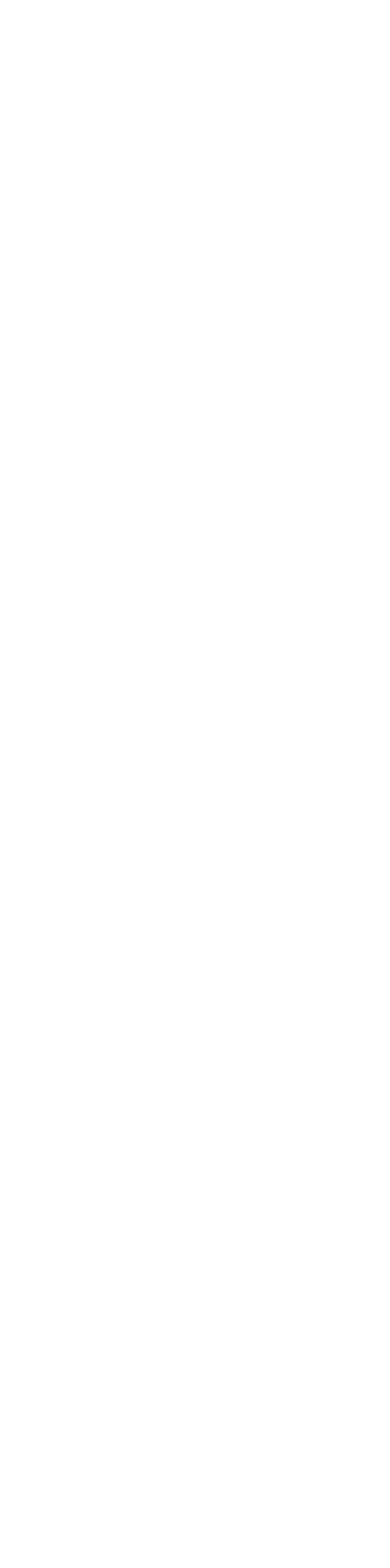
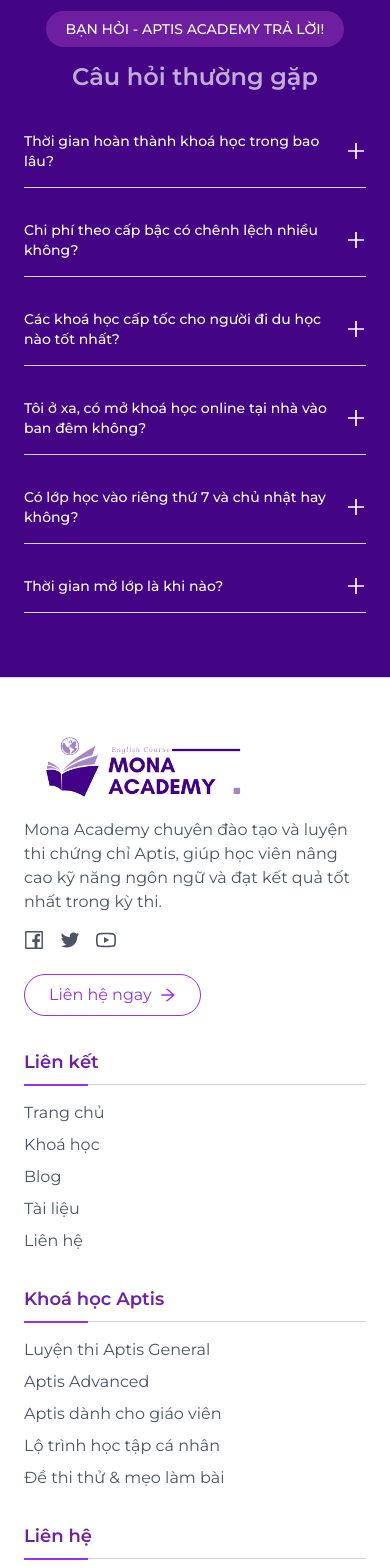
Before and after one commit to hoangkha442/aptis_course_website, a React (Vite) app: page / in a window 390 px wide. Shown: the part 6600-8168 px from the top of the page. Before the commit the page ends 6547 px from the top, so only its background shows below. Built offline with nearby package versions, Linux system fonts and the light colour scheme.

Commit message:
create, update FAQ and footer

```diff
--- a/src/App.tsx
+++ b/src/App.tsx
@@ -3,6 +3,7 @@ import { Route, Routes } from 'react-router-dom'
 import './App.css'
 import Home from './page/Home.tsx'
 import NavBar from './components/NavBar.tsx'
+import Footer from './components/Footer.tsx'
 function App() {
   return (
     <>
@@ -10,6 +11,7 @@ function App() {
       <Routes>
         <Route index element={<Home />}/>
       </Routes>
+      <Footer />
     </>
   )
 }
--- /dev/null
+++ b/src/components/Footer.tsx
@@ -0,0 +1,77 @@
+import { FacebookOutlined, TwitterOutlined, YoutubeOutlined, ArrowRightOutlined } from "@ant-design/icons";
+import logo from "../assets/logo_course_website.png"
+const Footer: React.FC = () => {
+  return (
+    <footer className="bg-white py-12 border-t border-gray-300">
+      <div className="max-w-7xl mx-auto grid grid-cols-1 md:grid-cols-4 gap-8 px-6">
+
+        {/* Logo + Description */}
+        <div>
+          <div className="flex items-center space-x-2">
+            <img src={logo} alt="Mona Academy" className="w-60 h-20" />
+            {/* <h2 className="text-xl font-bold text-purple-800">MONA ACADEMY</h2> */}
+          </div>
+          <p className="text-gray-600 mt-3">
+            Mona Academy chuyên đào tạo và luyện thi chứng chỉ Aptis, giúp học viên nâng cao kỹ năng ngôn ngữ và đạt kết quả tốt nhất trong kỳ thi.
+          </p>
+
+          {/* Social Icons */}
+          <div className="flex space-x-4 mt-4">
+            <a href="#" className="text-gray-600 hover:text-purple-600 transition"><FacebookOutlined className="text-xl" /></a>
+            <a href="#" className="text-gray-600 hover:text-purple-600 transition"><TwitterOutlined className="text-xl" /></a>
+            <a href="#" className="text-gray-600 hover:text-purple-600 transition"><YoutubeOutlined className="text-xl" /></a>
+          </div>
+
+          {/* CTA Button */}
+          <button className="mt-5 px-6 py-2 rounded-full border border-purple-600 text-purple-600 hover:bg-purple-600 hover:text-white transition flex items-center space-x-2">
+            <span>Liên hệ ngay</span> <ArrowRightOutlined />
+          </button>
+        </div>
+
+        {/* Links */}
+        <div>
+          <h3 className="text-lg font-semibold text-purple-800 relative pb-2 border-b border-gray-300 after:content-[''] after:w-16 after:h-[2px] after:bg-purple-600 after:absolute after:bottom-[-2px] after:left-0">
+            Liên kết
+          </h3>
+          <ul className="mt-4 space-y-2">
+            <li><a href="#" className="text-gray-600 hover:text-purple-600 transition">Trang chủ</a></li>
+            <li><a href="#" className="text-gray-600 hover:text-purple-600 transition">Khoá học</a></li>
+            <li><a href="#" className="text-gray-600 hover:text-purple-600 transition">Blog</a></li>
+            <li><a href="#" className="text-gray-600 hover:text-purple-600 transition">Tài liệu</a></li>
+            <li><a href="#" className="text-gray-600 hover:text-purple-600 transition">Liên hệ</a></li>
+          </ul>
+        </div>
+
+        {/* Categories */}
+        <div>
+          <h3 className="text-lg font-semibold text-purple-800 relative pb-2 border-b border-gray-300 after:content-[''] after:w-16 after:h-[2px] after:bg-purple-600 after:absolute after:bottom-[-2px] after:left-0">
+            Khoá học Aptis
+          </h3>
+          <ul className="mt-4 space-y-2">
+            <li><a href="#" className="text-gray-600 hover:text-purple-600 transition">Luyện thi Aptis General</a></li>
+            <li><a href="#" className="text-gray-600 hover:text-purple-600 transition">Aptis Advanced</a></li>
+            <li><a href="#" className="text-gray-600 hover:text-purple-600 transition">Aptis dành cho giáo viên</a></li>
+            <li><a href="#" className="text-gray-600 hover:text-purple-600 transition">Lộ trình học tập cá nhân</a></li>
+            <li><a href="#" className="text-gray-600 hover:text-purple-600 transition">Đề thi thử & mẹo làm bài</a></li>
+          </ul>
+        </div>
+
+        {/* Contact Info */}
+        <div>
+          <h3 className="text-lg font-semibold text-purple-800 relative pb-2 border-b border-gray-300 after:content-[''] after:w-16 after:h-[2px] after:bg-purple-600 after:absolute after:bottom-[-2px] after:left-0">
+            Liên hệ
+          </h3>
+          <p className="text-gray-600 mt-4"><strong>Phone:</strong> 0981 044 204</p>
+          <p className="text-gray-600"><strong>Email:</strong> chauhoangkha442@gmail.com</p>
+
+          <h3 className="text-lg font-semibold text-purple-800 relative pb-2 border-b border-gray-300 mt-6 after:content-[''] after:w-16 after:h-[2px] after:bg-purple-600 after:absolute after:bottom-[-2px] after:left-0">
+            Địa chỉ
+          </h3>
+          <p className="text-gray-600 mt-4">1027 CMT8, Phường 5, Tân Bình, TP Hồ Chí Minh</p>
+        </div>
+      </div>
+    </footer>
+  );
+};
+
+export default Footer;
--- /dev/null
+++ b/src/page/FAQ/data.ts
@@ -0,0 +1,26 @@
+export const faqs = [
+  {
+    question: "Thời gian hoàn thành khoá học trong bao lâu?",
+    answer: "Tuỳ vào lộ trình học của mỗi học viên, thời gian hoàn thành khóa học có thể kéo dài từ 3 đến 6 tháng.",
+  },
+  {
+    question: "Chi phí theo cấp bậc có chênh lệch nhiều không?",
+    answer: "Chi phí sẽ có sự khác biệt tuỳ vào cấp độ và số buổi học. Chúng tôi luôn có chính sách hỗ trợ học viên.",
+  },
+  {
+    question: "Các khoá học cấp tốc cho người đi du học nào tốt nhất?",
+    answer: "Khoá học Aptis Advanced sẽ phù hợp nhất cho học viên có kế hoạch du học trong thời gian ngắn.",
+  },
+  {
+    question: "Tôi ở xa, có mở khoá học online tại nhà vào ban đêm không?",
+    answer: "Chúng tôi có các lớp học trực tuyến vào buổi tối giúp học viên linh hoạt thời gian học tập.",
+  },
+  {
+    question: "Có lớp học vào riêng thứ 7 và chủ nhật hay không?",
+    answer: "Có, chúng tôi có các lớp cuối tuần dành cho người đi làm hoặc học sinh có lịch học bận rộn.",
+  },
+  {
+    question: "Thời gian mở lớp là khi nào?",
+    answer: "Các lớp học được mở hàng tháng. Hãy liên hệ để biết thông tin chi tiết về lịch khai giảng sắp tới.",
+  },
+];
--- /dev/null
+++ b/src/page/FAQ/index.tsx
@@ -0,0 +1,54 @@
+import { useState } from "react";
+import { faqs } from "./data";
+import { PlusOutlined, MinusOutlined } from "@ant-design/icons";
+
+
+const FAQ: React.FC = () => {
+  const [openIndex, setOpenIndex] = useState<number | null>(null);
+
+  const toggleFAQ = (index: number) => {
+    setOpenIndex(openIndex === index ? null : index);
+  };
+
+  return (
+    <section className="bg-[#430486] text-white py-16">
+      <div className="max-w-4xl mx-auto text-center px-6">
+        <p className="text-sm font-medium text-white inline-block px-5 py-2 rounded-full uppercase bg-[#6d1fa0]">
+          Bạn hỏi - Aptis Academy trả lời!
+        </p>
+        <h2 className="font-semibold text-2xl md:text-[32px] leading-9 py-3 text-[#FFFFFFAB]">
+          Câu hỏi thường gặp
+        </h2>
+
+        {/* FAQ List */}
+        <div className="sm:mt-8 mt-2 space-y-4">
+          {faqs.map((faq, index) => (
+            <div key={index} className="border-b border-gray-300">
+              <button
+                className="w-full flex justify-between items-center py-4 text-left text-sm sm:text-lg font-medium sm:gap-0 gap-1"
+                onClick={() => toggleFAQ(index)}
+              >
+                <span>{faq.question}</span>
+                {openIndex === index ? (
+                  <MinusOutlined className="text-white text-xl" />
+                ) : (
+                  <PlusOutlined className="text-white text-xl" />
+                )}
+              </button>
+              {/* Answer with animation */}
+              <div
+                className={`overflow-hidden transition-all duration-700 ${
+                  openIndex === index ? "max-h-[200px] opacity-100" : "max-h-0 opacity-0"
+                }`}
+              >
+                <p className="text-[#D3D3D3] pb-4 text-start">{faq.answer}</p>
+              </div>
+            </div>
+          ))}
+        </div>
+      </div>
+    </section>
+  );
+};
+
+export default FAQ;
--- a/src/page/Home.tsx
+++ b/src/page/Home.tsx
@@ -1,6 +1,7 @@
 import BackToTop from "../components/BackToTop"
 import Banner from "./Banner"
 import CertiAndDoc from "./CertiAndDoc"
+import FAQ from "./FAQ"
 import StudySupport from "./StudySupport"
 import Testimonials from "./Testimonials"
 import Tutor from "./Tutor"
@@ -16,6 +17,7 @@ export default function Home({}: Props) {
       <StudySupport />
       <Tutor />
       <Testimonials />
+      <FAQ />
     </>
   )
 }
```
